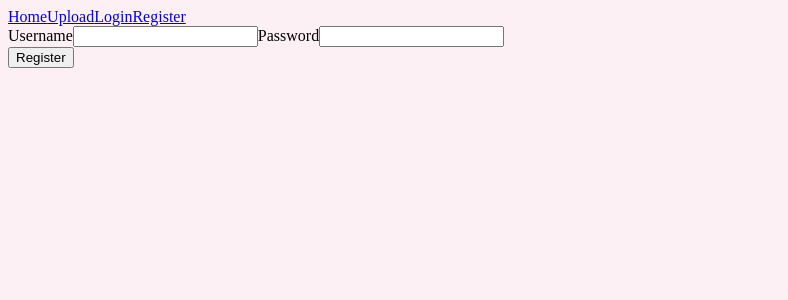
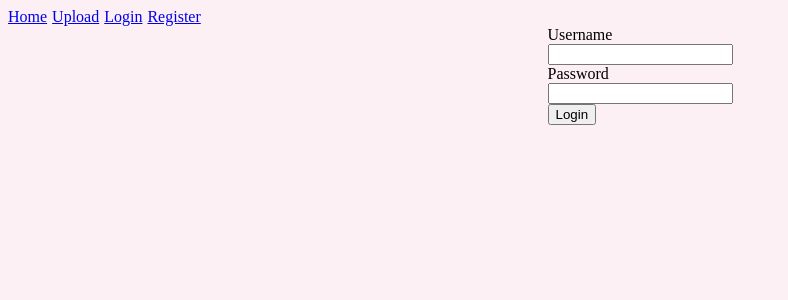
Before and after one commit to raymond-zeng/BDBIArrythmiaDetection, a React (Create React App) app: page /login in a window 1280 px wide. Shown: the top 300 px of the page, without its empty margins (0-788 px from the left). Built offline with nearby package versions, Linux system fonts and the light colour scheme.

Commit message:
Added some css

```diff
--- a/src/Components/Apps/App.css
+++ b/src/Components/Apps/App.css
@@ -36,3 +36,10 @@
     transform: rotate(360deg);
   }
 }
+
+nav {
+  display: flex;
+  flex-direction: row;
+  gap: 5px;
+  flex-wrap: wrap;
+}
--- /dev/null
+++ b/src/Components/Login/Login.css
@@ -0,0 +1,9 @@
+.container {
+    display: flex;
+    justify-content: center;
+}
+
+.username {
+    display: flex;
+    flex-direction: column;
+}
--- a/src/Components/Login/Login.js
+++ b/src/Components/Login/Login.js
@@ -1,7 +1,9 @@
 import React from 'react';
+import './Login.css';
 
 function Login() {
     return (
+    <div className="container">
         <div className = "form">
             <div className = "username">
                 <label>Username</label>
@@ -10,7 +12,8 @@ function Login() {
                 <input type ="text"/>
             </div>
             <div>
-            <button type="submit">Register</button>
+                <button type="submit">Login</button>
+            </div>
         </div>
     </div>
     )
--- a/src/Components/Login/Register.js
+++ b/src/Components/Login/Register.js
@@ -1,7 +1,9 @@
 import React from 'react';
+import './Login.css';
 
 function Registration() {
     return (
+    <div className="container">
         <div className = "form">
             <div className = "username">
                 <label>Username</label>
@@ -13,6 +15,7 @@ function Registration() {
                 <button type="submit">Register</button>
             </div>
         </div>
+    </div>
     )
 }
 
```
Lines whose indentation alone changed are shown as unchanged.
